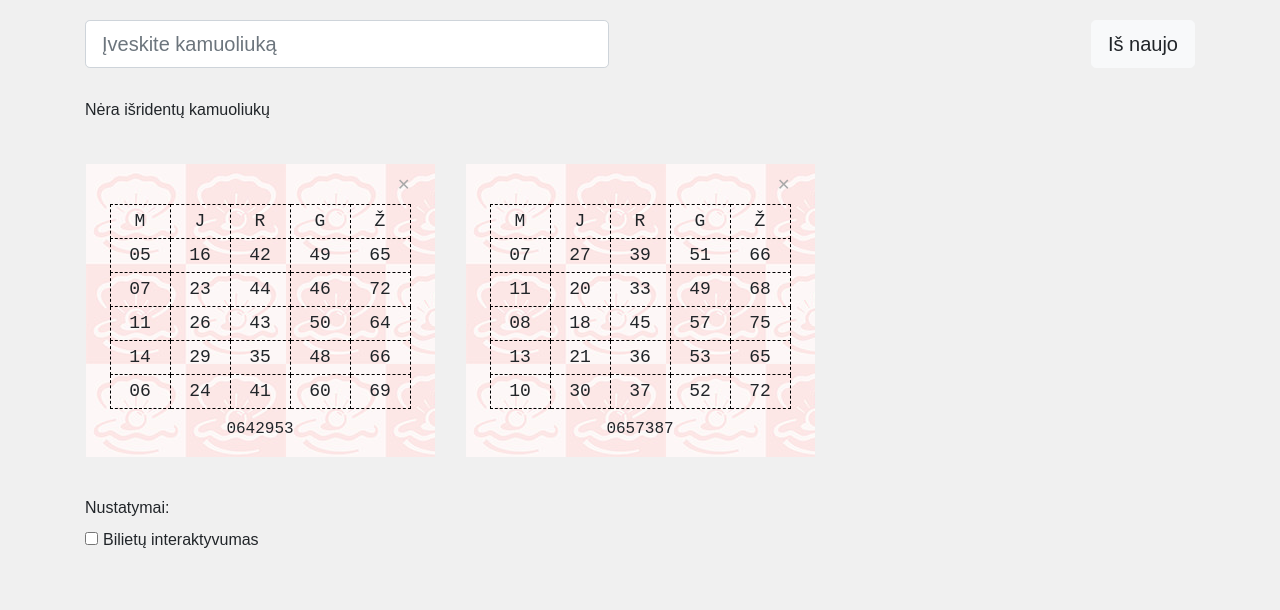
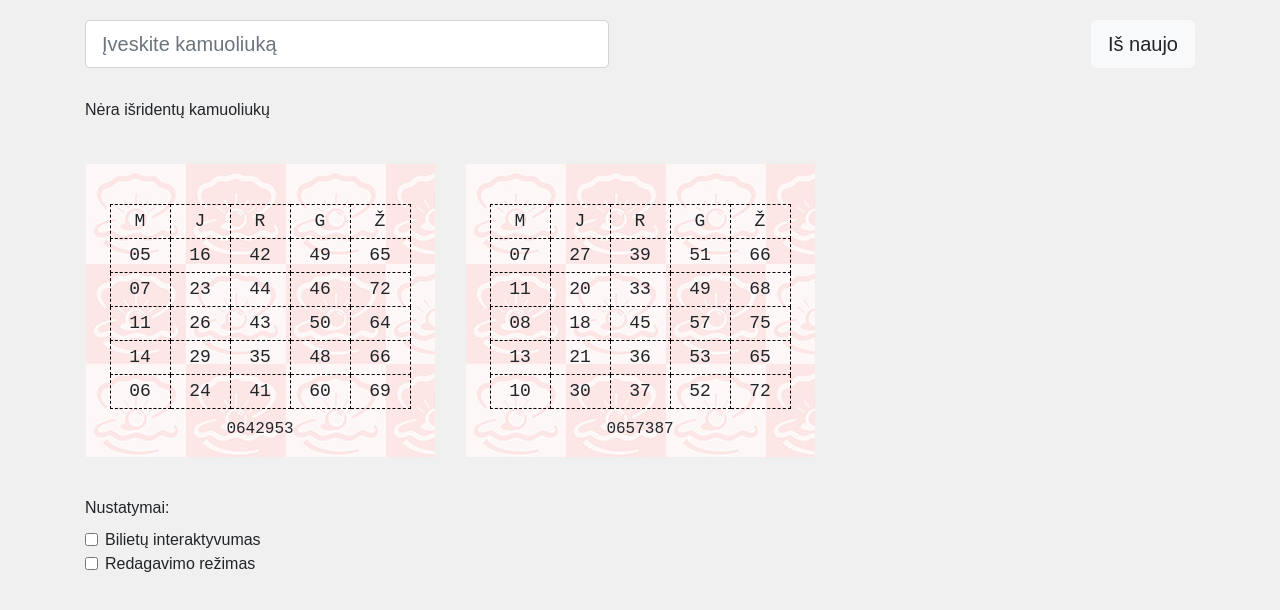
Before and after one commit to edvinasjurele/teleloto-crossout, a React (Create React App) app: page / in a window 1280 px wide. Shown: the top 610 px of the page. Built offline with nearby package versions, Linux system fonts and the light colour scheme.

Commit message:
Add TicketPlaceholder, add edit mode

```diff
--- a/src/App.js
+++ b/src/App.js
@@ -1,6 +1,6 @@
 import React, { Component } from 'react';
 
-import { Ticket, Sphere, Input, Status } from './components';
+import { Ticket, TicketPlaceholder, Sphere, Input, Status } from './components';
 
 const STORAGE_KEY = 'appState';
 
@@ -44,6 +44,7 @@ class App extends Component {
       },
       options: {
         isTicketsClickable: false,
+        isEditMode: false,
       },
       tickets: demoTickets,
     };
@@ -165,11 +166,20 @@ class App extends Component {
     });
   };
 
+  handleEditModeChange = () => {
+    this.setState({
+      options: {
+        ...this.state.options,
+        isEditMode: !this.state.options.isEditMode,
+      },
+    });
+  };
+
   removeTicketByIndex = id => {
     if (window.confirm('Ar tikrai? Bus ištrintas pasirinktas bilietas.')) {
-      console.log(this.state.tickets.filter((item, index) => index === id));
+      console.log(this.state.tickets.filter((item, index) => index !== id));
       this.setState({
-        tickets: this.state.tickets.filter((item, index) => index === id),
+        tickets: this.state.tickets.filter((item, index) => index !== id),
       });
     }
   };
@@ -179,9 +189,10 @@ class App extends Component {
       rolledValues,
       value,
       status,
-      options: { isTicketsClickable },
+      options: { isTicketsClickable, isEditMode },
       tickets,
     } = this.state;
+    const isReadyForPlay = !!tickets.length;
     return (
       <div className="App">
         <div className="App__header pt-3 pb-2">
@@ -197,6 +208,7 @@ class App extends Component {
                     placeholder="Įveskite kamuoliuką"
                     size="lg"
                     value={value}
+                    disabled={!isReadyForPlay}
                     onChange={this.handleEnteredNumber}
                   />
                 </form>
@@ -254,7 +266,11 @@ class App extends Component {
               <div key={index} className="col-12 col-md-6 col-lg-4">
                 <Ticket
                   index={index}
-                  onTicketRemove={value => this.removeTicketByIndex(value)}
+                  onTicketRemove={
+                    isEditMode
+                      ? value => this.removeTicketByIndex(value)
+                      : undefined
+                  }
                   className="d-inline-block text-center my-2"
                   rolledValues={this.state.rolledValues}
                   isClickable={isTicketsClickable}
@@ -263,15 +279,21 @@ class App extends Component {
                 />
               </div>
             ))}
+            {(isEditMode || !isReadyForPlay) && (
+              <div className="col-12 col-md-6 col-lg-4">
+                <TicketPlaceholder className="my-2" />
+              </div>
+            )}
           </div>
         </div>
+        {isReadyForPlay && (
           <div className="container">
             <div className="row my-4">
               <div className="col-12 mb-2">
                 <p>Nustatymai:</p>
               </div>
               <div className="col-12">
-              <div className="form-check form-check-inline">
+                <div className="form-check">
                   <label className="form-check-label">
                     <input
                       className="form-check-input"
@@ -283,9 +305,22 @@ class App extends Component {
                     Bilietų interaktyvumas
                   </label>
                 </div>
+                <div className="form-check">
+                  <label className="form-check-label">
+                    <input
+                      className="form-check-input"
+                      type="checkbox"
+                      id="inlineCheckbox1"
+                      checked={isEditMode}
+                      onChange={this.handleEditModeChange}
+                    />
+                    Redagavimo režimas
+                  </label>
                 </div>
               </div>
             </div>
+          </div>
+        )}
       </div>
     );
   }
--- /dev/null
+++ b/src/components/TicketPlaceholder/index.css
@@ -0,0 +1 @@
+.TicketPlaceholder{font-family:'Courier New', Courier, monospace, sans-serif;border:1px dashed darkgrey;max-width:350px;text-align:center;margin:0 auto}
--- /dev/null
+++ b/src/components/TicketPlaceholder/index.js
@@ -0,0 +1,40 @@
+import React from 'react';
+import PropTypes from 'prop-types';
+import cx from 'classnames';
+
+import './index.css';
+
+const TicketPlaceholder = ({ className, ...props }) => (
+  <div className={cx('TicketPlaceholder px-4 pb-5 pt-4', className)} {...props}>
+    <div className="py-5 mt-3">
+      <div>
+        <button
+          type="button"
+          className="btn btn-outline-secondary my-2"
+          onClick={() => console.log('ddd')}
+        >
+          + Prideti bilietą
+        </button>
+      </div>
+      <div>
+        <button
+          type="button"
+          className="btn btn-outline-secondary my-2"
+          onClick={() => console.log('ddd')}
+        >
+          Demonstracija
+        </button>
+      </div>
+    </div>
+  </div>
+);
+
+TicketPlaceholder.propTypes = {
+  className: PropTypes.string,
+};
+
+TicketPlaceholder.defaultProps = {
+  className: undefined,
+};
+
+export default TicketPlaceholder;
--- /dev/null
+++ b/src/components/TicketPlaceholder/index.scss
@@ -0,0 +1,7 @@
+.TicketPlaceholder {
+  font-family: 'Courier New', Courier, monospace, sans-serif;
+  border: 1px dashed darkgrey;
+  max-width: 350px;
+  text-align: center;
+  margin: 0 auto;
+}
--- a/src/components/index.js
+++ b/src/components/index.js
@@ -1,6 +1,7 @@
 import Ticket from './Ticket';
+import TicketPlaceholder from './TicketPlaceholder';
 import Sphere from './Sphere';
 import Input from './Input';
 import Status from './Status';
 
-export { Ticket, Sphere, Input, Status };
+export { Ticket, TicketPlaceholder, Sphere, Input, Status };
```
Lines whose indentation alone changed are shown as unchanged.
